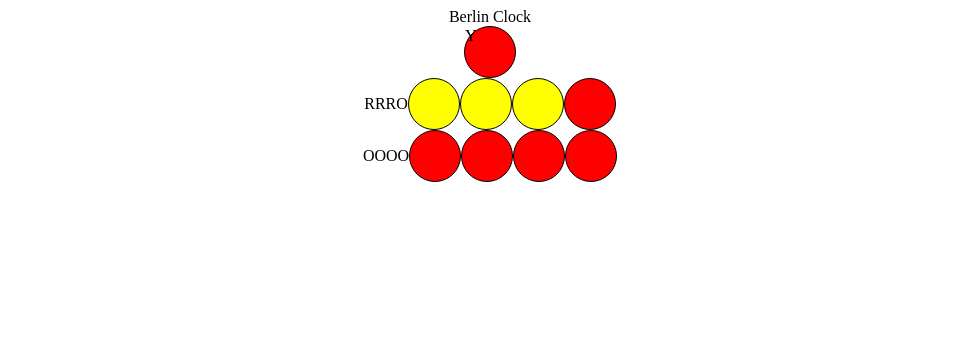
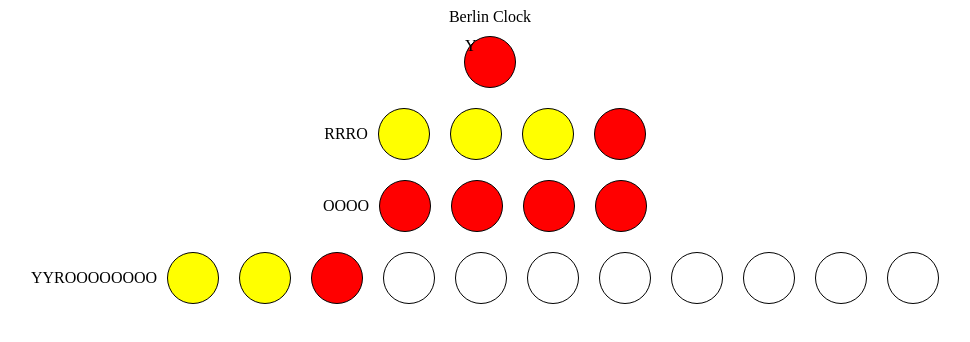
Before and after one commit to 0xNeolik/Berlin-Kata, a React (Create React App) app: page / in a window 1280 px wide. Shown: the top 342 px of the page, without its empty margins (150-1120 px from the left). Built offline with nearby package versions, Linux system fonts and the light colour scheme.

Commit message:
5 minutes block and resolve problem in 5 minutes test with the nomenclature in the tests

```diff
--- a/src/Components/DigitalClock.css
+++ b/src/Components/DigitalClock.css
@@ -13,3 +13,6 @@
   justify-content: center;
   align-items: center;
 }
+.row div {
+  margin: 10px;
+}
--- a/src/Components/DigitalClock.js
+++ b/src/Components/DigitalClock.js
@@ -3,6 +3,7 @@ import {
   secondsLight,
   fiveHoursLights,
   singleHoursLights,
+  fiveMinutesLights,
 } from "../ClockLogic/ClockLogic";
 import "./DigitalClock.css";
 
@@ -82,6 +83,87 @@ export default function DigitalClock({ seconds, minutes, hours }) {
           }}
         ></div>
       </div>
+      <div data-test="clock-5-minutes-container" className="row">
+        {fiveMinutesLights(minutes)}
+        {console.log(Math.floor(minutes / 5))}
+        <div
+          className="clock-light"
+          data-test="clock-5-minutes-container-children-0"
+          style={{
+            backgroundColor: Math.floor(minutes / 5) >= 1 ? "yellow" : "none",
+          }}
+        ></div>
+        <div
+          className="clock-light"
+          data-test="clock-5-minutes-container-children-1"
+          style={{
+            backgroundColor: Math.floor(minutes / 5) >= 2 ? "yellow" : "none",
+          }}
+        ></div>
+        <div
+          className="clock-light"
+          data-test="clock-5-minutes-container-children-2"
+          style={{
+            backgroundColor: Math.floor(minutes / 5) >= 3 ? "red" : "none",
+          }}
+        ></div>
+        <div
+          className="clock-light"
+          data-test="clock-5-minutes-container-children-3"
+          style={{
+            backgroundColor: Math.floor(minutes / 5) >= 4 ? "yellow" : "none",
+          }}
+        ></div>
+        <div
+          className="clock-light"
+          data-test="clock-5-minutes-container-children-4"
+          style={{
+            backgroundColor: Math.floor(minutes / 5) >= 5 ? "yellow" : "none",
+          }}
+        ></div>
+        <div
+          className="clock-light"
+          data-test="clock-5-minutes-container-children-5"
+          style={{
+            backgroundColor: Math.floor(minutes / 5) >= 6 ? "red" : "none",
+          }}
+        ></div>
+        <div
+          className="clock-light"
+          data-test="clock-5-minutes-container-children-6"
+          style={{
+            backgroundColor: Math.floor(minutes / 5) >= 7 ? "yellow" : "none",
+          }}
+        ></div>
+        <div
+          className="clock-light"
+          data-test="clock-5-minutes-container-children-7"
+          style={{
+            backgroundColor: Math.floor(minutes / 5) >= 8 ? "yellow" : "none",
+          }}
+        ></div>
+        <div
+          className="clock-light"
+          data-test="clock-5-minutes-container-children-8"
+          style={{
+            backgroundColor: Math.floor(minutes / 5) >= 9 ? "red" : "none",
+          }}
+        ></div>
+        <div
+          className="clock-light"
+          data-test="clock-5-minutes-container-children-9"
+          style={{
+            backgroundColor: Math.floor(minutes / 5) >= 10 ? "yellow" : "none",
+          }}
+        ></div>
+        <div
+          className="clock-light"
+          data-test="clock-5-minutes-container-children-10"
+          style={{
+            backgroundColor: Math.floor(minutes / 5) >= 11 ? "yellow" : "none",
+          }}
+        ></div>
+      </div>
     </div>
   );
 }
```
Also changed, not shown: 1 other file (tests, documents, lock files or other folders).
